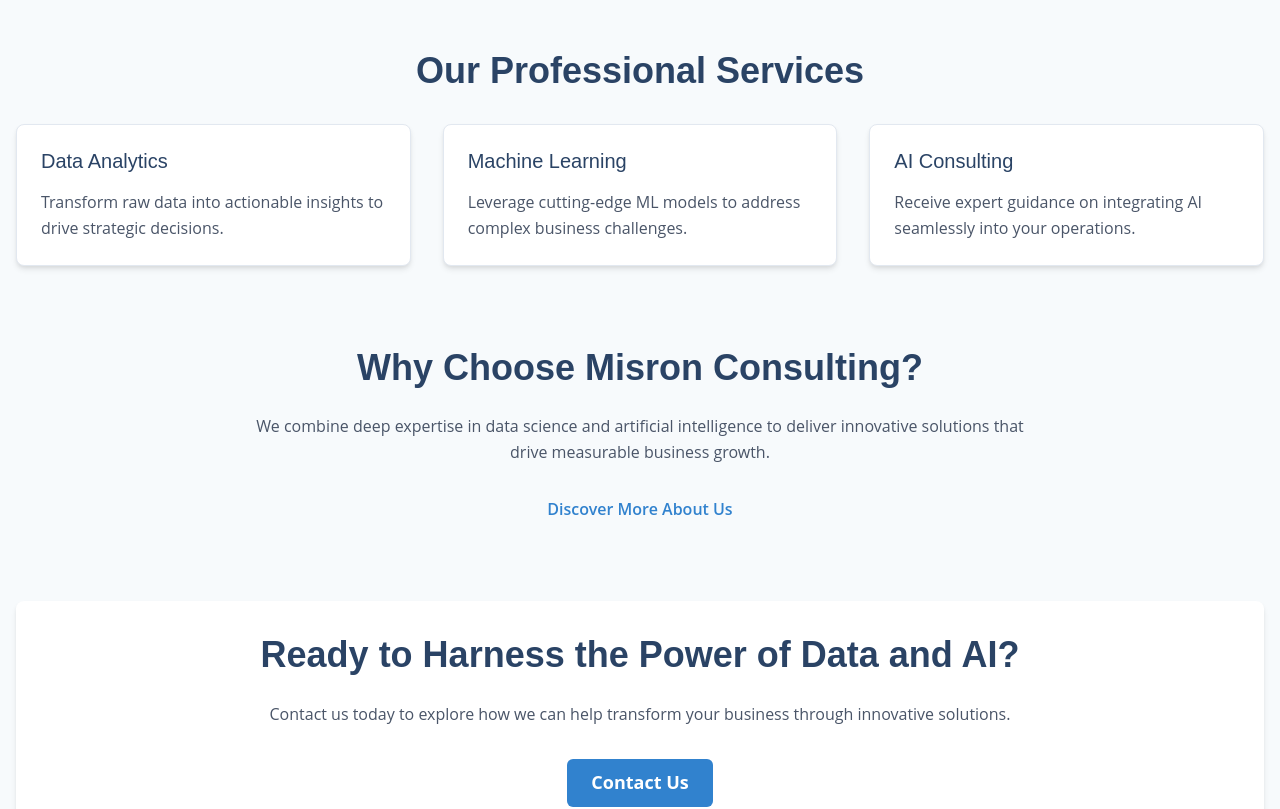
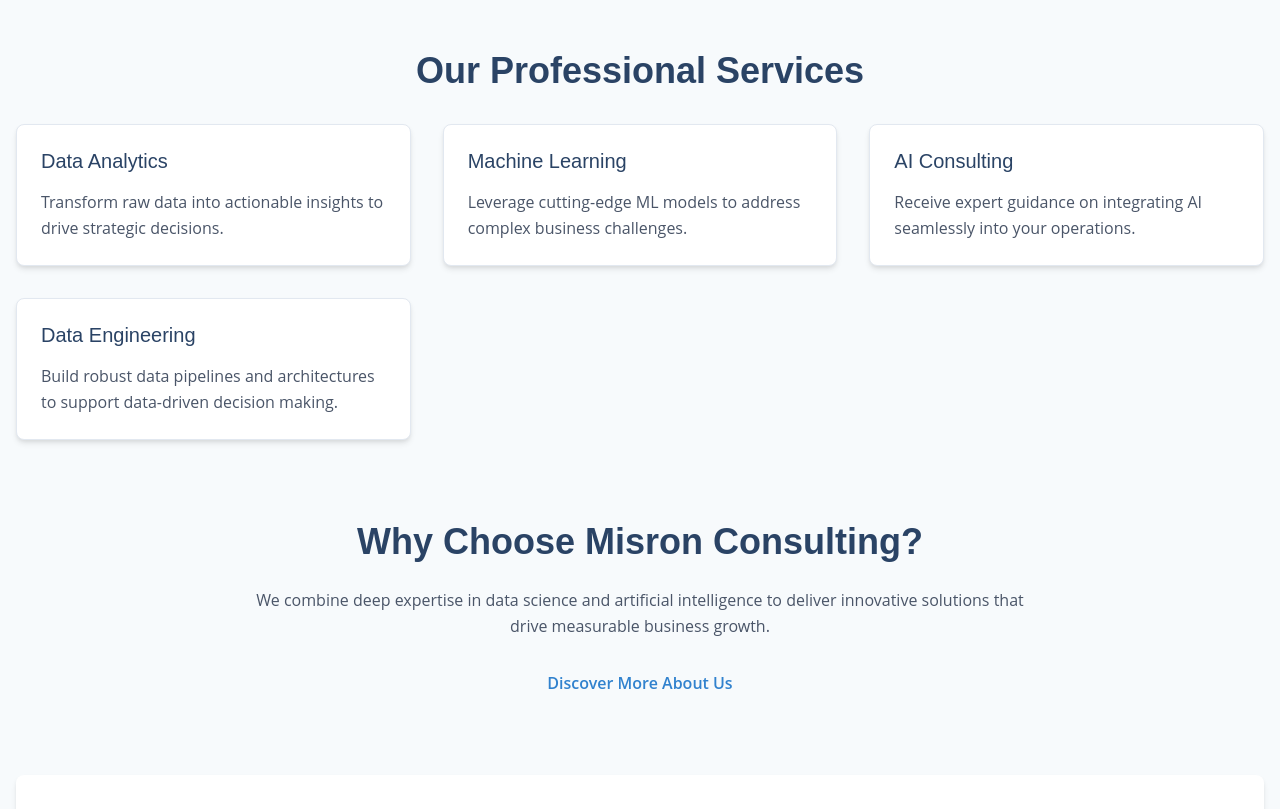
Before and after one commit to ambarishg/misron-consulting---azure, a React (Vite) app: page / in a window 1280 px wide. Shown: the part 663-1472 px from the top of the page. Built offline with nearby package versions, Linux system fonts and the light colour scheme.

Commit message:
Home Page changed

```diff
--- a/src/pages/Home.jsx
+++ b/src/pages/Home.jsx
@@ -49,6 +49,7 @@
               { title: "Data Analytics", description: "Transform raw data into actionable insights to drive strategic decisions." },
               { title: "Machine Learning", description: "Leverage cutting-edge ML models to address complex business challenges." },
               { title: "AI Consulting", description: "Receive expert guidance on integrating AI seamlessly into your operations." },
+              { title: "Data Engineering", description: "Build robust data pipelines and architectures to support data-driven decision making." }, // New Service Added
             ].map((service, index) => (
               <Box
                 key={index}
```
